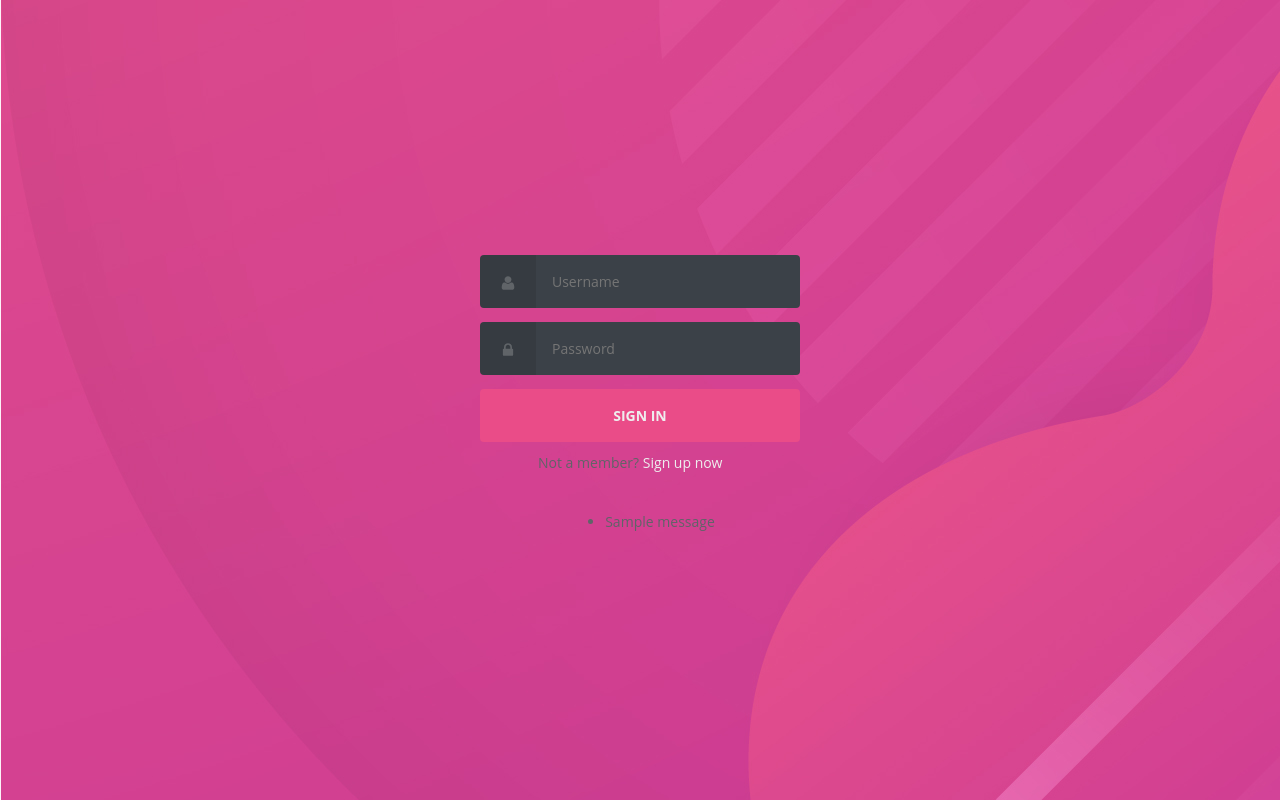
After one commit to piyushcse44/UrlCompressor, a Django app: page /login/ in a window 1280 px wide. The commit adds this page. Run offline with Django 4.2, Linux system fonts and the light colour scheme; one stand-in notice (Sample message) is shown.

Commit message:
autentication done except custom form

```diff
--- a/UrlCompressor/static/home.css
+++ b/UrlCompressor/static/css/home.css
@@ -1,3 +1,8 @@
+.home_nav{
+    display: flex;
+    background-color: wheat;
+    border: 10px wheat solid;
+}
 h1{
     text-align: center;
     color: black;
--- /dev/null
+++ b/UrlCompressor/static/css/login.css
@@ -0,0 +1,211 @@
+/* config.css */
+
+/* helpers/align.css */
+
+.align {
+    -webkit-box-align: center;
+        -ms-flex-align: center;
+            align-items: center;
+    display: -webkit-box;
+    display: -ms-flexbox;
+    display: flex;
+    -webkit-box-orient: vertical;
+    -webkit-box-direction: normal;
+        -ms-flex-direction: column;
+            flex-direction: column;
+    -webkit-box-pack: center;
+        -ms-flex-pack: center;
+            justify-content: center;
+  }
+
+  /* helpers/grid.css */
+
+  .grid {
+    margin-left: auto;
+    margin-right: auto;
+    max-width: 320px;
+    max-width: 20rem;
+    width: 90%;
+  }
+
+  /* helpers/hidden.css */
+
+  .hidden {
+    border: 0;
+    clip: rect(0 0 0 0);
+    height: 1px;
+    margin: -1px;
+    overflow: hidden;
+    padding: 0;
+    position: absolute;
+    width: 1px;
+  }
+
+  /* helpers/icon.css */
+
+  .icons {
+    display: none;
+  }
+
+  .icon {
+    display: inline-block;
+    fill: #606468;
+    font-size: 16px;
+    font-size: 1rem;
+    height: 1em;
+    vertical-align: middle;
+    width: 1em;
+  }
+
+  /* layout/base.css */
+
+  * {
+    -webkit-box-sizing: inherit;
+            box-sizing: inherit;
+
+  }
+
+  html {
+    -webkit-box-sizing: border-box;
+            box-sizing: border-box;
+    font-size: 100%;
+    height: 100%;
+  }
+
+  body {
+    background-image: url('../image/background.jpg');
+    color: #606468;
+    font-family: 'Open Sans', sans-serif;
+    font-size: 14px;
+    font-size: 0.875rem;
+    font-weight: 400;
+    height: 100%;
+    line-height: 1.5;
+    margin: 0;
+    min-height: 100vh;
+  }
+
+  /* modules/anchor.css */
+
+  a {
+    color: #eee;
+    outline: 0;
+    text-decoration: none;
+  }
+
+  a:focus,
+  a:hover {
+    text-decoration: underline;
+  }
+
+  /* modules/form.css */
+
+  input {
+    background-image: none;
+    border: 0;
+    color: inherit;
+    font: inherit;
+    margin: 0;
+    outline: 0;
+    padding: 0;
+    -webkit-transition: background-color 0.3s;
+    transition: background-color 0.3s;
+  }
+
+  input[type='submit'] {
+    cursor: pointer;
+  }
+
+  .form {
+    margin: -14px;
+    margin: -0.875rem;
+  }
+
+  .form input[type='password'],
+  .form input[type='text'],
+  .form input[type='submit'] {
+    width: 100%;
+  }
+
+  .form__field {
+    display: -webkit-box;
+    display: -ms-flexbox;
+    display: flex;
+    margin: 14px;
+    margin: 0.875rem;
+  }
+
+  .form__input {
+    -webkit-box-flex: 1;
+        -ms-flex: 1;
+            flex: 1;
+  }
+
+  /* modules/login.css */
+
+  .login {
+    color: #eee;
+  }
+
+  .login label,
+  .login input[type='text'],
+  .login input[type='password'],
+  .login input[type='submit'] {
+    border-radius: 0.25rem;
+    padding: 16px;
+    padding: 1rem;
+  }
+
+  .login label {
+    background-color: #363b41;
+    border-bottom-right-radius: 0;
+    border-top-right-radius: 0;
+    padding-left: 20px;
+    padding-left: 1.25rem;
+    padding-right: 20px;
+    padding-right: 1.25rem;
+  }
+
+  .login input[type='password'],
+  .login input[type='text'] {
+    background-color: #3b4148;
+    border-bottom-left-radius: 0;
+    border-top-left-radius: 0;
+  }
+
+  .login input[type='password']:focus,
+  .login input[type='password']:hover,
+  .login input[type='text']:focus,
+  .login input[type='text']:hover {
+    background-color: #434a52;
+  }
+
+  .login input[type='submit'] {
+    background-color: #ea4c88;
+    color: #eee;
+    font-weight: 700;
+    text-transform: uppercase;
+  }
+
+  .login input[type='submit']:focus,
+  .login input[type='submit']:hover {
+    background-color: #d44179;
+  }
+
+  /* modules/text.css */
+
+  p {
+    margin-bottom: 24px;
+    margin-bottom: 1.5rem;
+    margin-top: 24px;
+    margin-top: 1.5rem;
+  }
+
+  .text--center {
+    text-align: center;
+  }
+
+  .error_msg{
+    font-size: 50px;
+    color: black;
+  }
--- /dev/null
+++ b/UrlCompressor/templates/login.html
@@ -0,0 +1,58 @@
+{% load static %}
+<!DOCTYPE html>
+<html lang="en" >
+<head>
+  <meta charset="UTF-8">
+  <title>Login To UrlCompressor</title>
+  <link rel="stylesheet" href ='{% static "css/login.css" %}'>
+</head>
+<body>
+<!-- partial:index.partial.html -->
+<body class="align">
+
+  <div class="grid">
+
+    <form  method="POST" class="form login">
+       {% csrf_token %}
+      <div class="form__field">
+        <label for="login__username"><svg class="icon"><use xmlns:xlink="http://www.w3.org/1999/xlink" xlink:href="#user"></use></svg><span class="hidden">Username</span></label>
+        <input id="login__username" type="text" name="username" class="form__input" placeholder="Username" required>
+      </div>
+
+      <div class="form__field">
+        <label for="login__password"><svg class="icon"><use xmlns:xlink="http://www.w3.org/1999/xlink" xlink:href="#lock"></use></svg><span class="hidden">Password</span></label>
+        <input id="login__password" type="password" name="password" class="form__input" placeholder="Password" required>
+      </div>
+
+      <div class="form__field">
+        <input type="submit" value="Sign In">
+      </div>
+
+    </form>
+
+    <p class="text--center">Not a member? <a href="{% url 'signup' %}">Sign up now</a> <svg class="icon"><use xmlns:xlink="http://www.w3.org/1999/xlink" xlink:href="assets/images/icons.svg#arrow-right"></use></svg></p>
+
+  </div>
+
+  {% if messages %}
+  <ul class="messages">
+    {% for message in messages %}
+    <li
+      {% if message.tag %} class="{{ message.tags }}"
+      {% endif %}
+    >{{ message }}</li>
+    {% endfor %}
+  </ul>
+  {% endif %}
+
+
+
+
+
+  <svg xmlns="http://www.w3.org/2000/svg" class="icons"><symbol id="arrow-right" viewBox="0 0 1792 1792"><path d="M1600 960q0 54-37 91l-651 651q-39 37-91 37-51 0-90-37l-75-75q-38-38-38-91t38-91l293-293H245q-52 0-84.5-37.5T128 1024V896q0-53 32.5-90.5T245 768h704L656 474q-38-36-38-90t38-90l75-75q38-38 90-38 53 0 91 38l651 651q37 35 37 90z"/></symbol><symbol id="lock" viewBox="0 0 1792 1792"><path d="M640 768h512V576q0-106-75-181t-181-75-181 75-75 181v192zm832 96v576q0 40-28 68t-68 28H416q-40 0-68-28t-28-68V864q0-40 28-68t68-28h32V576q0-184 132-316t316-132 316 132 132 316v192h32q40 0 68 28t28 68z"/></symbol><symbol id="user" viewBox="0 0 1792 1792"><path d="M1600 1405q0 120-73 189.5t-194 69.5H459q-121 0-194-69.5T192 1405q0-53 3.5-103.5t14-109T236 1084t43-97.5 62-81 85.5-53.5T538 832q9 0 42 21.5t74.5 48 108 48T896 971t133.5-21.5 108-48 74.5-48 42-21.5q61 0 111.5 20t85.5 53.5 62 81 43 97.5 26.5 108.5 14 109 3.5 103.5zm-320-893q0 159-112.5 271.5T896 896 624.5 783.5 512 512t112.5-271.5T896 128t271.5 112.5T1280 512z"/></symbol></svg>
+
+</body>
+<!-- partial -->
+
+</body>
+</html>
--- a/UrlCompressor/urlcompressor/admin.py
+++ b/UrlCompressor/urlcompressor/admin.py
@@ -1,5 +1,6 @@
 from django.contrib import admin
 from .models import UrlCompressor
+
 
 
 
--- a/UrlCompressor/urlcompressor/urls.py
+++ b/UrlCompressor/urlcompressor/urls.py
@@ -1,8 +1,12 @@
 from django.urls import path,include
-from  .views import homepage,welcome
+from  .views import homepage,login,signup,profile,log_out
 
 urlpatterns =[
     path('',homepage,name="homepage"),
-    path('welcome/',welcome,name='welcome'),
+    path('login/',login,name='login'),
+    path('signup/',signup,name='signup'),
+    path('logout/',log_out,name="logout"),
+    path('profile/',profile,name='profile'),
+
 
 ]
--- a/UrlCompressor/urlcompressor/views.py
+++ b/UrlCompressor/urlcompressor/views.py
@@ -1,21 +1,64 @@
-from django.shortcuts import render
+from django.shortcuts import render,redirect
 from django.http import HttpResponse
-
-
-data =[
-    'Name',
-    'Email',
-    'Phn_no',
-    'Topic',
-    'Message'
-]
+from django.contrib.auth import login,logout,authenticate
+from django.contrib.auth.models import User
+from django.contrib.auth.decorators import login_required
+from django.contrib import messages
+from .forms import CustomUserCreationForm
 
 
 def homepage(request):
-    return render(request,'home.html',{'data': data})
+    return render(request,'home.html')
 
-def welcome(request):
-    return HttpResponse(f'welcome')
+
+
+def login(request):
+
+    if request.user.is_authenticated:
+        return redirect('profile')
+
+    if request.method == 'POST':
+        username = request.POST['username']
+        password = request.POST['password']
+
+        try:
+            user = user.objects.get(username=username)
+        except:
+            messages.error(request,'Username Does not Exist')
+            return render(request,'login.html')
+
+        user = authenticate(request,username=username,password=password)
+
+        if user is not None:
+            login(request,user)
+            return redirect('home.html')
+        else:
+            messages.error(request,'Username or password incorrect')
+            return render(request,'login.html')
+
+    return render(request,'login.html')
+
+def log_out(request):
+    logout(request)
+    return redirect('login')
+
+def signup(request):
+
+    if request.method == 'POST':
+        form = CustomUserCreationForm(request.POST)
+
+        if form.is_valid():
+            print("lev 2")
+            user = form.save(commit=False)
+            user.save()
+            return render(request,'login.html')
+
+    return render(request,'signup.html')
+
+@login_required(login_url='login')
+def profile(request):
+    return render(request,'profile.html')
+
 
 
 
```
Also changed, not shown: UrlCompressor/static/css/signup.css (added, +80 -0 lines), UrlCompressor/templates/home.html (+12 -4 lines), UrlCompressor/templates/profile.html (added, +11 -0 lines), UrlCompressor/templates/signup.html (added, +32 -0 lines), UrlCompressor/urlcompressor/forms.py (added, +14 -0 lines), UrlCompressor/db.sqlite3, UrlCompressor/static/css/profile.css (added), UrlCompressor/static/image/background.jpg (added).
